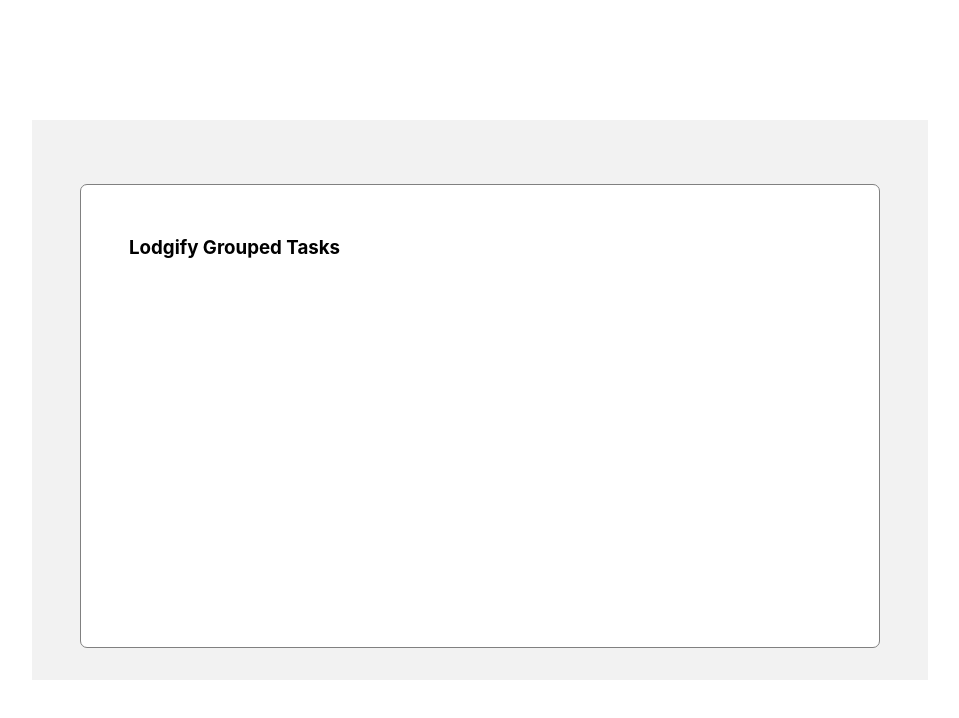
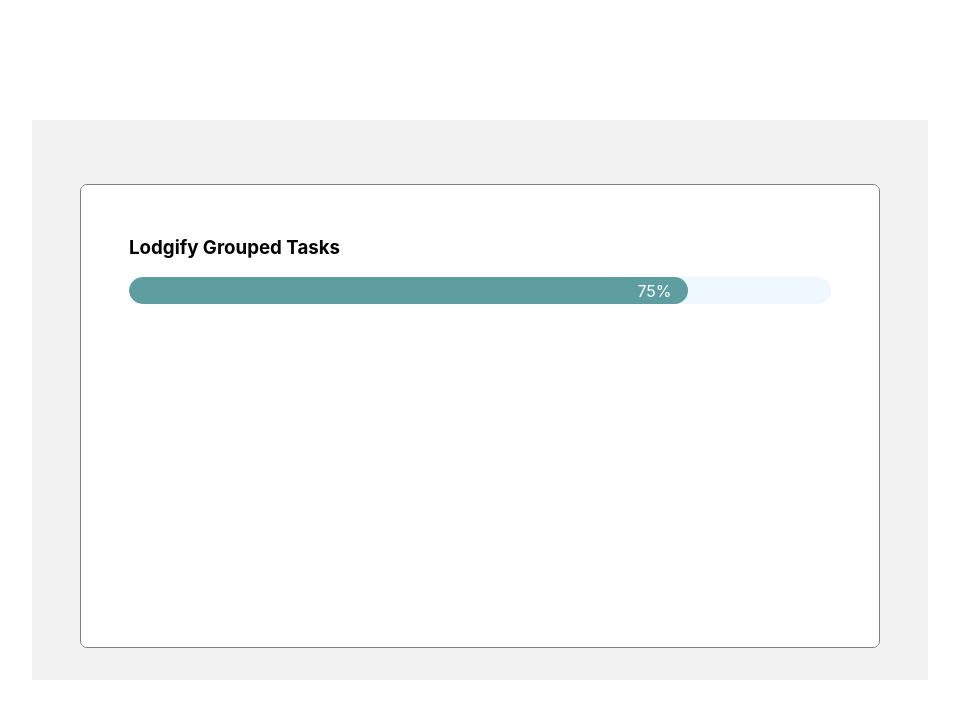
Before and after one commit to wtartanus/lodgify-widget, a React (Create React App) app: page / in a window 1280 px wide. Shown: the top 718 px of the page, without its empty margins (160-1119 px from the left). Built offline with nearby package versions, Linux system fonts and the light colour scheme.

Commit message:
Added progress bar

```diff
--- /dev/null
+++ b/src/components/progress-bar/ProgressBar.styles.tsx
@@ -0,0 +1,25 @@
+import styled from 'styled-components';
+
+const BORDER_RADIUS = '15px';
+
+export const Container = styled.div`
+  width: 100%;
+  background-color: aliceblue;
+  border-radius: ${BORDER_RADIUS};
+  overflow: hidden;
+`;
+
+export const Progress = styled.div<{
+    $progress: number;
+  }>`
+  height: 100%;
+  width: ${props => props.$progress}%;
+  background-color: cadetblue;
+  border-radius: ${BORDER_RADIUS};
+  transition: width 0.3s ease-in-out;
+  display: flex;
+  justify-content: flex-end;
+  align-items: center;
+  color: white;
+  padding: .2rem 1rem;
+`;
--- /dev/null
+++ b/src/components/progress-bar/ProgressBar.tsx
@@ -0,0 +1,15 @@
+import { Container, Progress } from "./ProgressBar.styles";
+
+// TODO: should be possible to enter only numbers between 0 & 100
+interface Props {
+    progress: number;
+}
+
+// TODO: how should look progress if 0%
+export const ProgressBar = ({ progress }: Props) => {
+    return (
+      <Container>
+        <Progress $progress={progress}>{progress}%</Progress>
+      </Container>
+    );
+};
--- a/src/components/widget/Widget.tsx
+++ b/src/components/widget/Widget.tsx
@@ -1,3 +1,4 @@
+import { ProgressBar } from '../progress-bar/ProgressBar';
 import { Container, Header } from './Widget.styles';
 
 export function Widget() {
@@ -5,6 +6,7 @@
     <Container>
         <Header>
             <h3>Lodgify Grouped Tasks</h3>
+            <ProgressBar progress={75} />
         </Header>
     </Container>
   );
```
